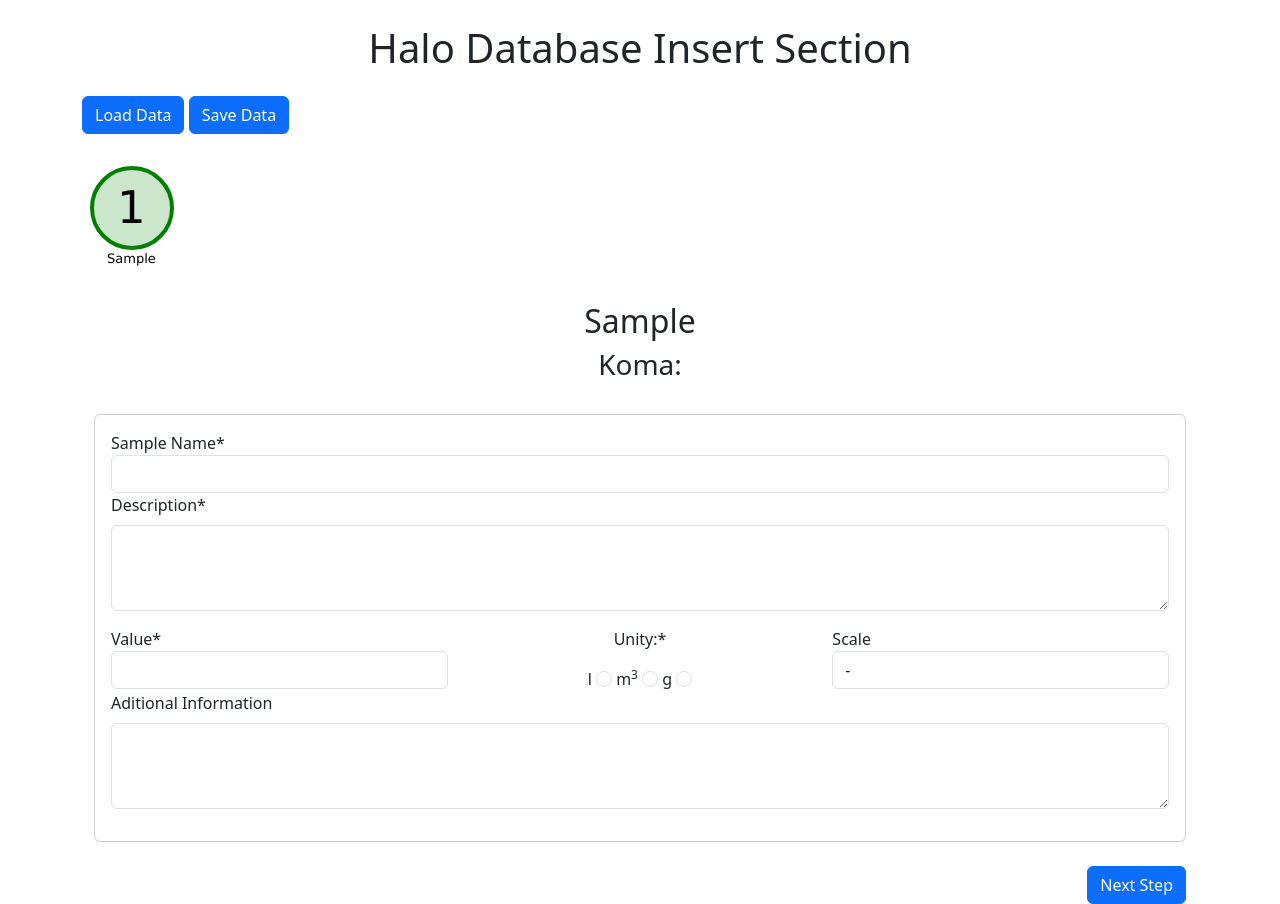
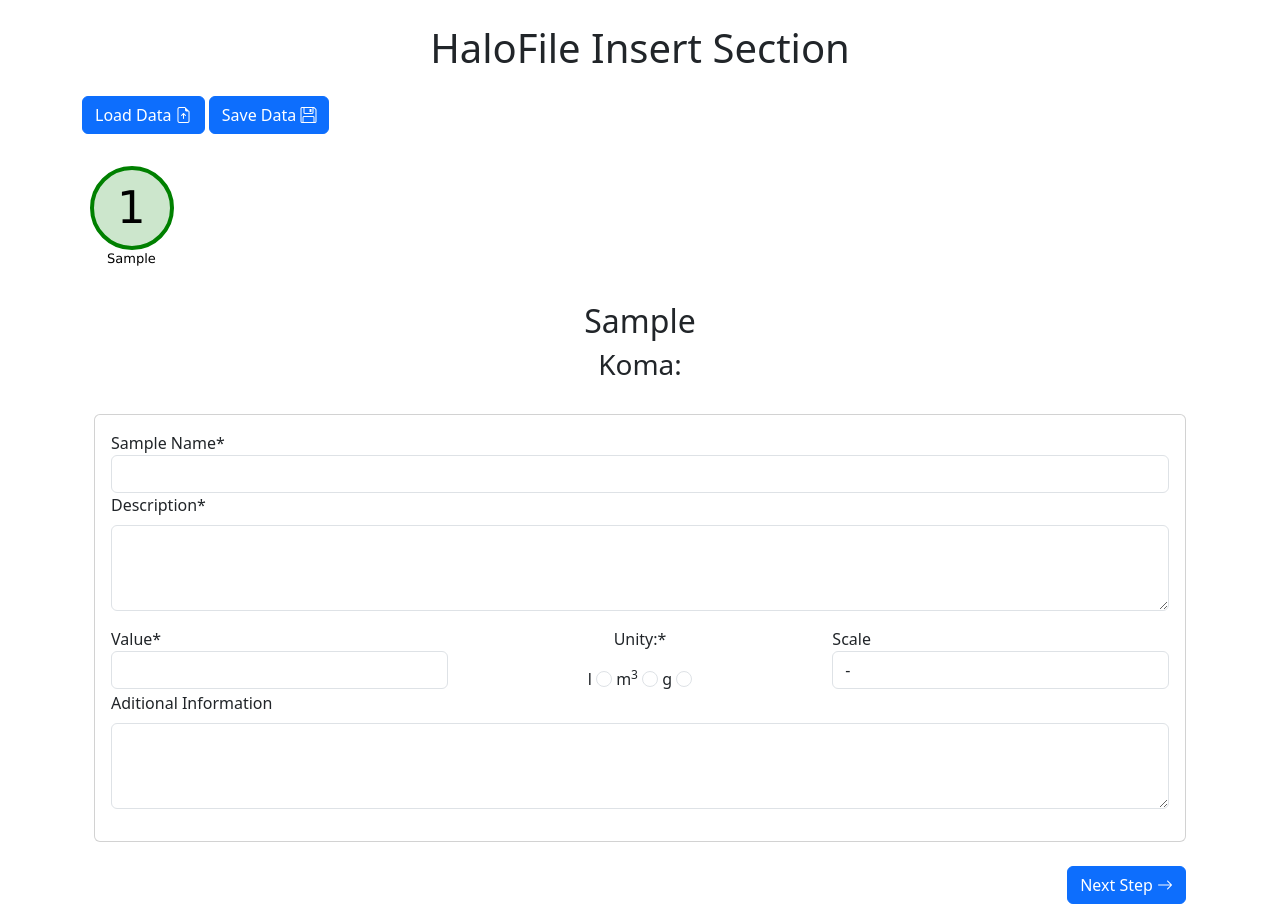
Before and after one commit to MiquelMontero02/TFG_HALO, a Django app: page /Forms/ in a window 1280 px wide. Run offline with Django 5.2, Linux system fonts and the light colour scheme; some libraries are stand-ins or nearby versions.

Commit message:
Add Bootstrap Icons to Formulario + Add focus in NextStep click event

```diff
--- a/Halo_Web/Forms/static/JS/UPDATE_FORM/FormEventManagement.js
+++ b/Halo_Web/Forms/static/JS/UPDATE_FORM/FormEventManagement.js
@@ -13,6 +13,7 @@ async function FormEventManagement() {
   }
   loadFixedForms(NEXT_STEP);
   AddStep();
+  document.getElementById("step-by-step").scrollIntoView();
 }
 
 async function gestionAsync() {
--- a/Halo_Web/Forms/templates/Formulario.html
+++ b/Halo_Web/Forms/templates/Formulario.html
@@ -3,17 +3,24 @@
 <html>
   <head>
     {% load bootstrap5 %} {% bootstrap_css %} {% bootstrap_javascript %}
+    <!-- Bootstrap Icons CDN -->
+    <link
+      rel="stylesheet"
+      href="https://cdn.jsdelivr.net/npm/bootstrap-icons/font/bootstrap-icons.css"
+    />
   </head>
   <body>
     <header>
       <div class="container mt-4">
-        <h1 class="text-center">Halo Database Insert Section</h1>
+        <h1 class="text-center">HaloFile Insert Section</h1>
       </div>
       <nav>
         <div class="container mt-4">
-          <button onclick="" class="btn btn-primary">Load Data</button>
+          <button onclick="" class="btn btn-primary">
+            Load Data <i class="bi bi-file-earmark-arrow-up"></i>
+          </button>
           <button id="saveButton" onclick="" class="btn btn-primary">
-            Save Data
+            Save Data <i class="bi bi-floppy"></i>
           </button>
         </div>
       </nav>
@@ -42,14 +49,11 @@
               class="btn btn-secondary"
               style="visibility: hidden"
             >
-              Go back
+              <i class="bi bi-arrow-left"></i> Go back
             </button>
-            <input
-              type="submit"
-              id="submit"
-              value="Next Step"
-              class="btn btn-primary"
-            />
+            <button type="submit" id="submit" class="btn btn-primary">
+              Next Step <i class="bi bi-arrow-right"></i>
+            </button>
           </div>
         </form>
       </div>
```
